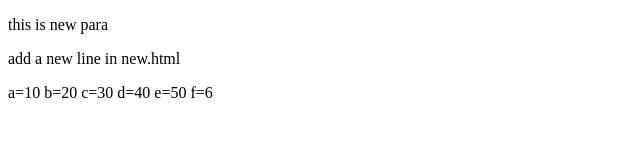
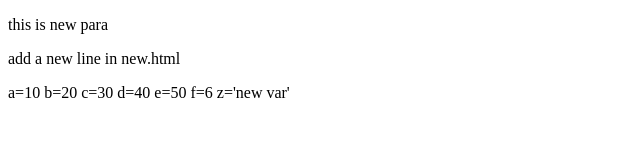
Before and after one commit to ritik23012006-dot/new_project, a plain HTML site: page new.html in a window 1280 px wide. Shown: the full height of the page, 0-640 px from the left. Drawn offline with Linux system fonts and the light colour scheme.

Commit message:
added a new varible in new branch

```diff
--- a/new.html
+++ b/new.html
@@ -16,5 +16,6 @@
     d=40
     e=50
     f=6
+    z='new var'
 </body>
 </html>
```
